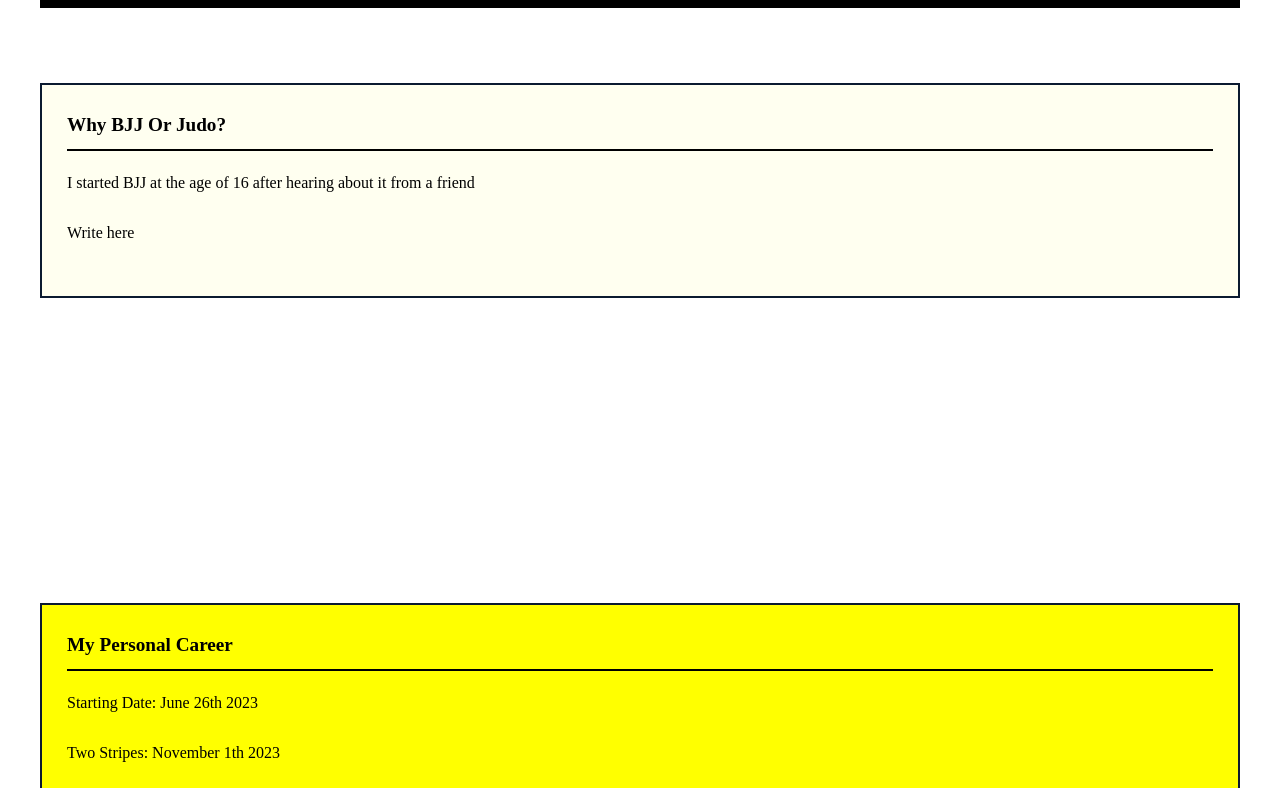
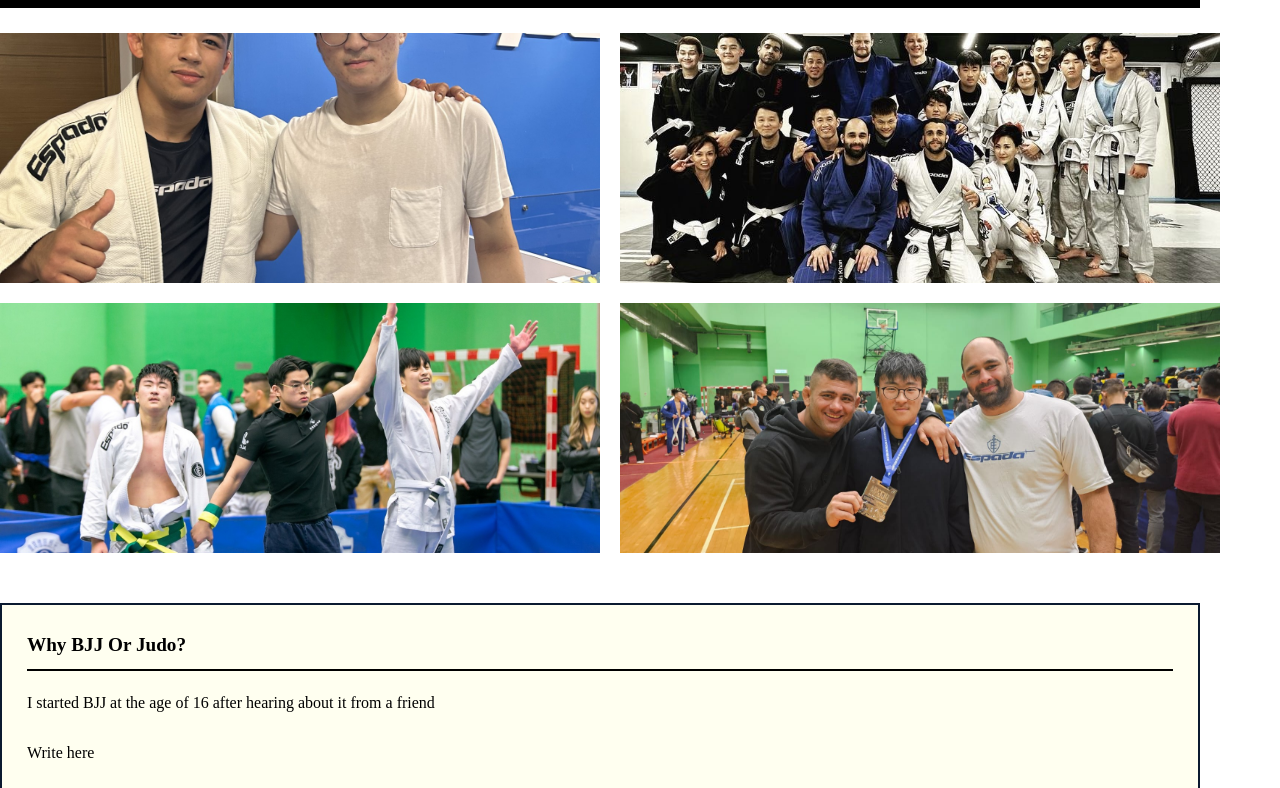
Before and after one commit to an2yLe3/final-project, a plain HTML site: page index.html in a window 1280 px wide. Shown: the part 142-930 px from the top of the page. Drawn offline with Linux system fonts and the light colour scheme; a web font is replaced by a local one.

Commit message:
( ◕ ◞ ◕ ) auto commit

```diff
--- a/index.html
+++ b/index.html
@@ -19,10 +19,10 @@
       font-family:
     }
 
-    .container {
-    width: 1200px;
-    margin: 0 auto;
-    }
+   .container {
+  max-width: 1200px;
+  width: 100%;
+}
 
     .grid-container {
     display: grid;
@@ -54,18 +54,19 @@
       color: white;
     }
 
-   .container-grid {
-      display: grid;
-      grid-template-columns: 50% 50%;
-      gap: 20px;
-      margin-top: 25px;
-      }
 
      .container-grid img {
       width: 100%;
       height: 250px;
       object-fit: cover;
     }
+
+     .container-grid {
+      display: grid;
+      grid-template-columns: 50% 50%;
+      gap: 20px;
+      margin-top: 25px;
+      }
 
 
     .main-content {
@@ -107,27 +108,24 @@
 <body>
 
   <div class="container">
-
-
   <header>
     <h1>The Gentle Art of </h1>
     <h2>Martial Arts</h2>
   </header>
 
-
-
+    <div class="container-grid">
+      <img src="Famous Fighter.jpeg" alt="Picture with Famous BJJ fighter Andy Murasaki">
+      <img src="Group Picture.jpeg" alt="Group picture where I train">
+      <img src=Loss.jpeg alt="Lost at my final fight">
+      <img src="Medal Picture.jpeg" alt="Medal">
+    </div>
   <div class="main-content">
     <h3>Why BJJ Or Judo?</h3>
     <p>I started BJJ at the age of 16 after hearing about it from a friend</p>
     <p>Write here</p>
   </div>
 
-           <div class="container-grid">
-      <img src="image1.jpg" alt="Martial arts">
-      <img src="image2.jpg" alt="Judo">
-      <img src="image3.jpg" alt="Brazilian Jiu-Jitsu">
-      <img src="image4.jpg" alt="Training">
-    </div>
+
 
     <div class="main-content box-one">
     <h3>My Personal Career</h3>
```
